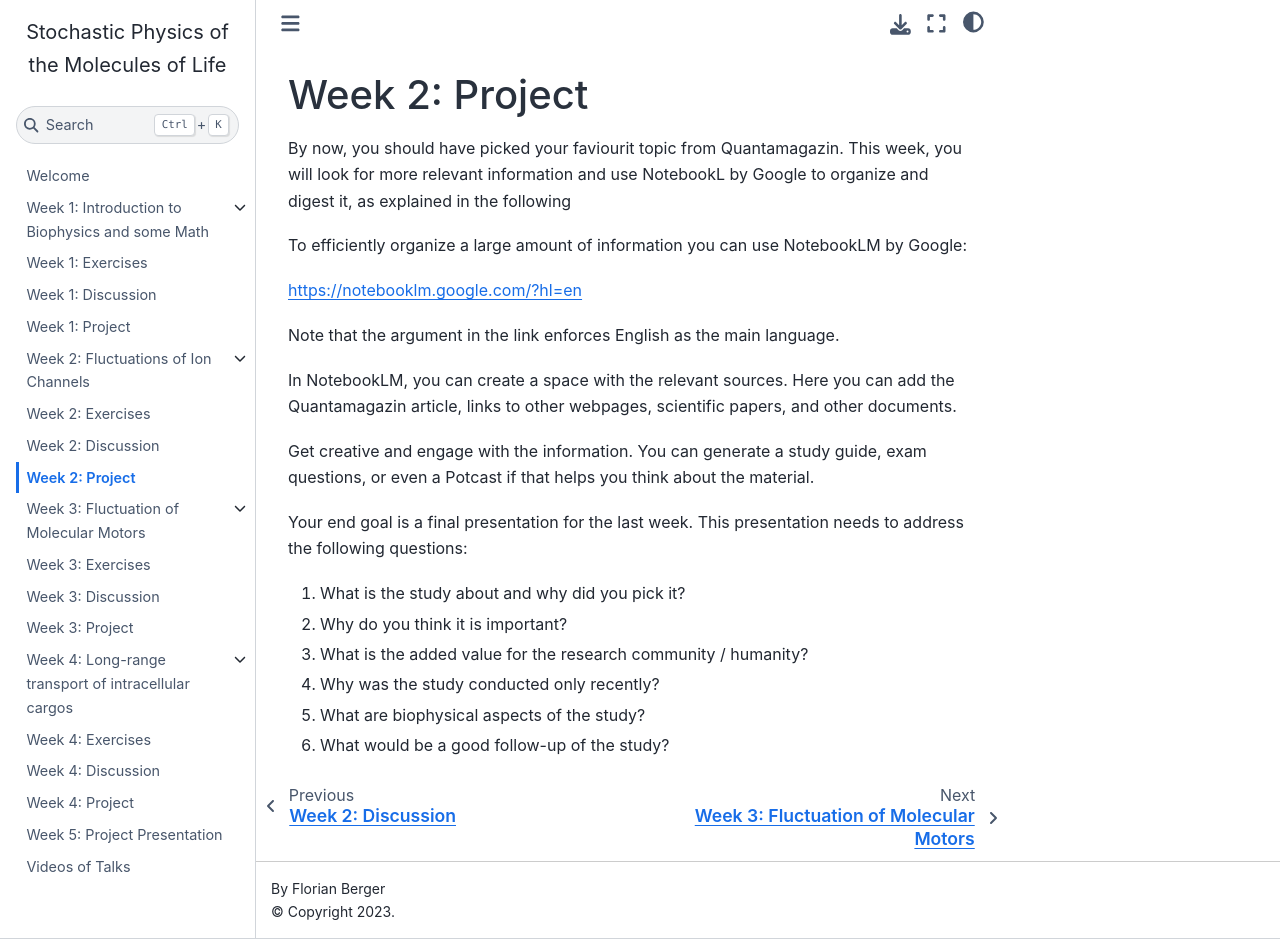
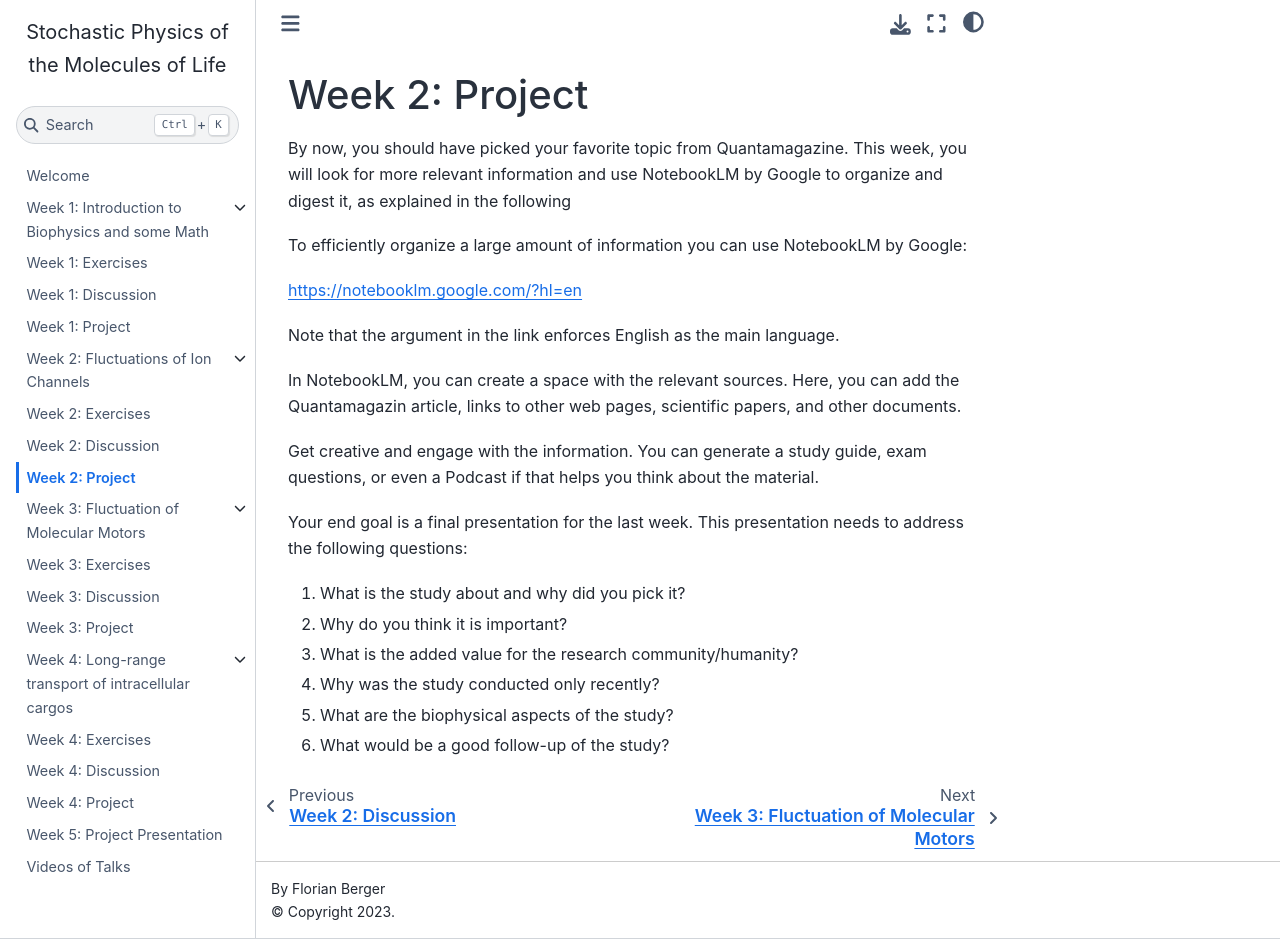
Before and after one commit to drflorianberger/TPUCU25, a Jupyter Book: the page built from week2/project.md, in a window 1280 px wide and 939 px high. Built offline with Jupyter Book 1.0.4 settings and Sphinx 7.4.7 and the Sphinx Book theme 1.1.4, drawn with Linux system fonts in a browser that asks for light colours.

Commit message:
Update project.md

```diff
--- a/week2/project.md
+++ b/week2/project.md
@@ -1,6 +1,6 @@
 # Week 2: Project
 
-By now, you should have picked your faviourit topic from Quantamagazin. This week, you will look for more relevant information and use NotebookL by Google to organize and digest it, as explained in the following
+By now, you should have picked your favorite topic from Quantamagazine. This week, you will look for more relevant information and use NotebookLM by Google to organize and digest it, as explained in the following
 
 To efficiently organize a large amount of information you can use NotebookLM by Google:
 
@@ -8,15 +8,15 @@ https://notebooklm.google.com/?hl=en
 
 Note that the argument in the link enforces English as the main language.
 
-In NotebookLM, you can create a space with the relevant sources. Here you can add the Quantamagazin article, links to other webpages, scientific papers, and other documents.
+In NotebookLM, you can create a space with the relevant sources. Here, you can add the Quantamagazin article, links to other web pages, scientific papers, and other documents.
 
-Get creative and engage with the information. You can generate a study guide, exam questions, or even a Potcast if that helps you think about the material.
+Get creative and engage with the information. You can generate a study guide, exam questions, or even a Podcast if that helps you think about the material.
 
 Your end goal is a final presentation for the last week. This presentation needs to address the following questions:
 
 1) What is the study about and why did you pick it?
 2) Why do you think it is important?
-3) What is the added value for the research community / humanity?
+3) What is the added value for the research community/humanity?
 4) Why was the study conducted only recently?
-5) What are biophysical aspects of the study?
+5) What are the biophysical aspects of the study?
 6) What would be a good follow-up of the study?
```
